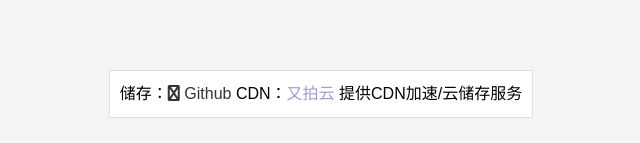
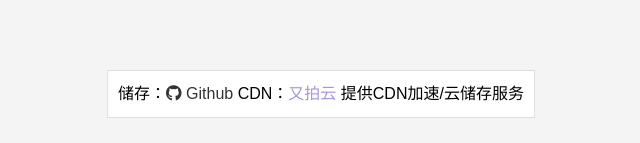
Before and after one commit to yoval/Tuchuang, a plain HTML site: page index.html in a window 1280 px wide. Shown: the part 710-853 px from the top of the page, 319-959 px from the left. Drawn offline with Linux system fonts and the light colour scheme.

Commit message:
修改cdn

```diff
--- a/index.html
+++ b/index.html
@@ -4,7 +4,7 @@
     <meta charset="UTF-8">
     <meta name="viewport" content="width=device-width, initial-scale=1.0">
   <title>笔札图床</title>
-    <link rel="stylesheet" href="https://cdnjs.cloudflare.com/ajax/libs/font-awesome/6.0.0-beta3/css/all.min.css">
+    <link rel="stylesheet" href="https://lf3-cdn-tos.bytecdntp.com/cdn/expire-1-M/font-awesome/4.7.0/css/font-awesome.min.css">
   <style>
         body {
             font-family: Arial, sans-serif;
@@ -45,7 +45,7 @@
 <body>
     <h1>笔札图床</h1>
     <div class="footer_custom_text">
-        储存：<a target="_blank" rel="noopener" href="https://github.com"><i class="fas fa-github"></i> Github</a>
+        储存：<a target="_blank" rel="noopener" href="https://github.com"><i class="fa fa-github"></i> Github</a>
 
 
         CDN：<a target="_blank" rel="noopener" href="https://www.upyun.com/?utm_source=lianmeng&amp;utm_medium=referral"><font>又拍云</font></a> 提供CDN加速/云储存服务
```
